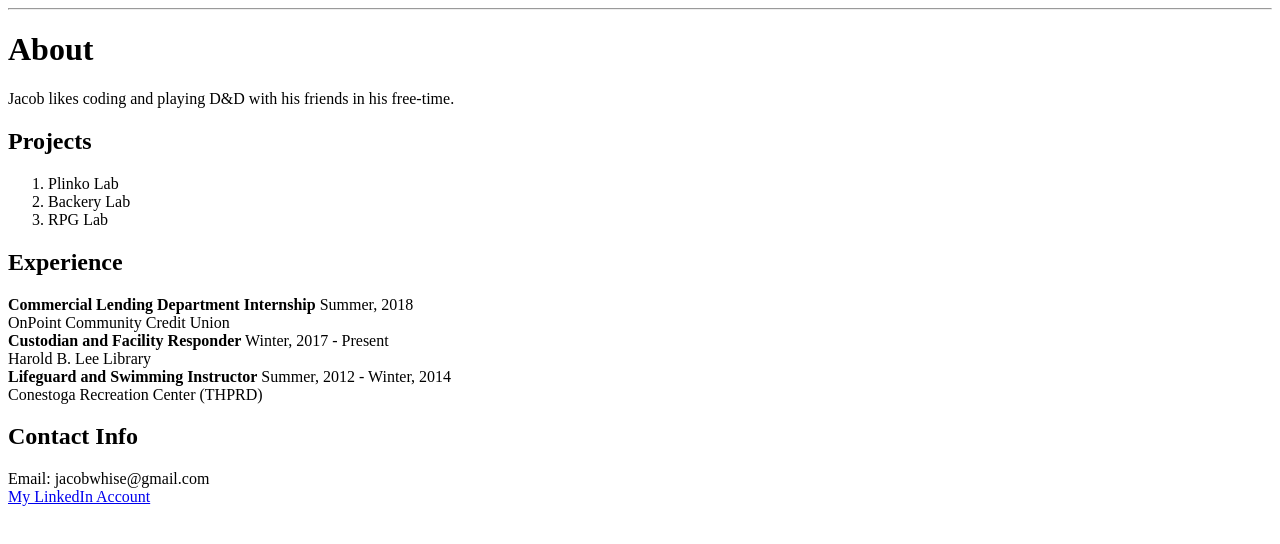
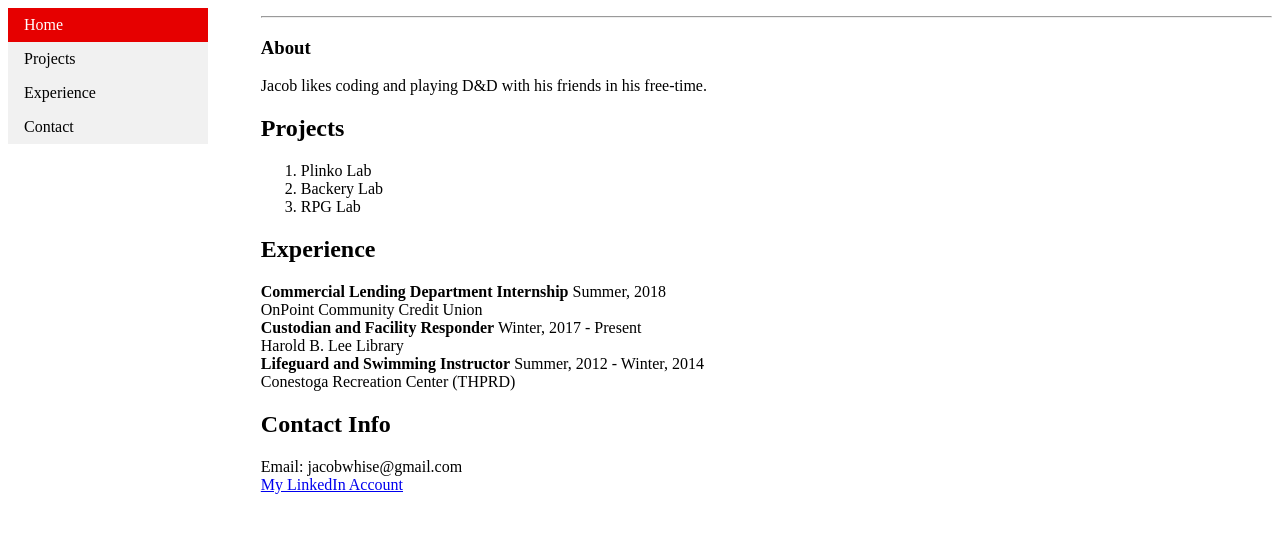
Before and after one commit to OkonomiFox/CreativeProject0, a plain HTML site: page index.html in a window 1280 px wide. Drawn offline with Linux system fonts and the light colour scheme.

Commit message:
Added a file

```diff
--- a/index.html
+++ b/index.html
@@ -1,12 +1,29 @@
 <!doctype html>
 <html>
+
 <head>
+  <!DOCTYPE html>
+  <link rel="stylesheet" href="portfolio.css">
+  <link rel="stylesheet" href="styles.css">
+  <html>
 
-<!DOCTYPE html>
-<html>
-<head>
+
   <title>Jacob Whisenant's Portfolio</title>
+  <section>
+    <aside>
+      <nav>
+        <ul>
+          <li><a class="active" href="index.html">Home</a></li>
+          <li><a href="projects.html">Projects</a></li>
+          <li><a href="experience.html">Experience</a></li>
+          <li><a href="contact.html">Contact</a></li>
+        </ul>
+      </nav>
+    </aside>
+    <article>
+
 </head>
+
 <body>
 
   <hr>
@@ -23,11 +40,11 @@
 
   <h2>Experience</h2>
   <p>
-<b>Commercial Lending Department Internship</b>					Summer, 2018<br>
+    <b>Commercial Lending Department Internship</b> Summer, 2018<br>
     OnPoint Community Credit Union<br>
-<b>Custodian and Facility Responder</b>			                       Winter, 2017 - Present<br>
+    <b>Custodian and Facility Responder</b> Winter, 2017 - Present<br>
     Harold B. Lee Library<br>
-<b>Lifeguard and Swimming Instructor</b> 			           Summer, 2012 - Winter, 2014 <br>
+    <b>Lifeguard and Swimming Instructor</b> Summer, 2012 - Winter, 2014 <br>
     Conestoga Recreation Center (THPRD)
   </p>
 
@@ -36,11 +53,11 @@ Conestoga Recreation Center (THPRD)
     Email: jacobwhise@gmail.com<br>
     <a href="https://www.linkedin.com/in/jacob-whisenant-069b13145/">My LinkedIn Account</a>
 
+    </article>
+    </section>
+</body>
 
-
-
-</body>
-</html>  <title></title>
+</html>
 </head>
 
 <body>
--- /dev/null
+++ b/portfolio.css
@@ -0,0 +1,24 @@
+nav ul {
+  list-style-type: none;
+  margin: 0;
+  padding: 0;
+  width: 200px;
+  background-color: #f1f1f1;
+}
+
+nav li a {
+  display: block;
+  color: #000;
+  padding: 8px 16px;
+  text-decoration: none;
+}
+
+nav li a.active {
+  background-color: #E60000;
+  color: white;
+}
+
+nav li a:hover:not(.active) {
+  background-color: #555;
+  color: white;
+}
--- /dev/null
+++ b/styles.css
@@ -0,0 +1,11 @@
+section {
+ display: flex;
+}
+
+aside {
+ flex: 1
+}
+
+article {
+ flex: 4
+}
```
Also changed, not shown: contact.html (added, +23 -0 lines), experience.html (added, +23 -0 lines), projects.html (added, +23 -0 lines). Lines whose indentation alone changed are shown as unchanged.
